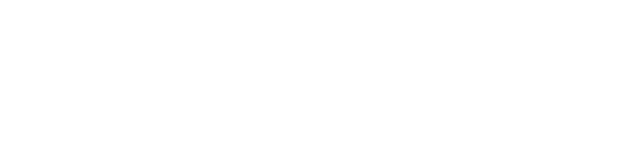
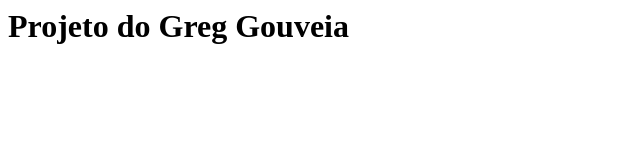
Before and after one commit to GregGouveia/curso-git, a plain HTML site: page index.html in a window 1280 px wide. Shown: the whole page, without its empty margins (0-640 px from the left). Drawn offline with Linux system fonts and the light colour scheme.

```diff
--- a/index.html
+++ b/index.html
@@ -1,4 +1,5 @@
 <head>
     <body>
+        <h1>Projeto do Greg Gouveia</h1>
     </body>
 </head>
```
